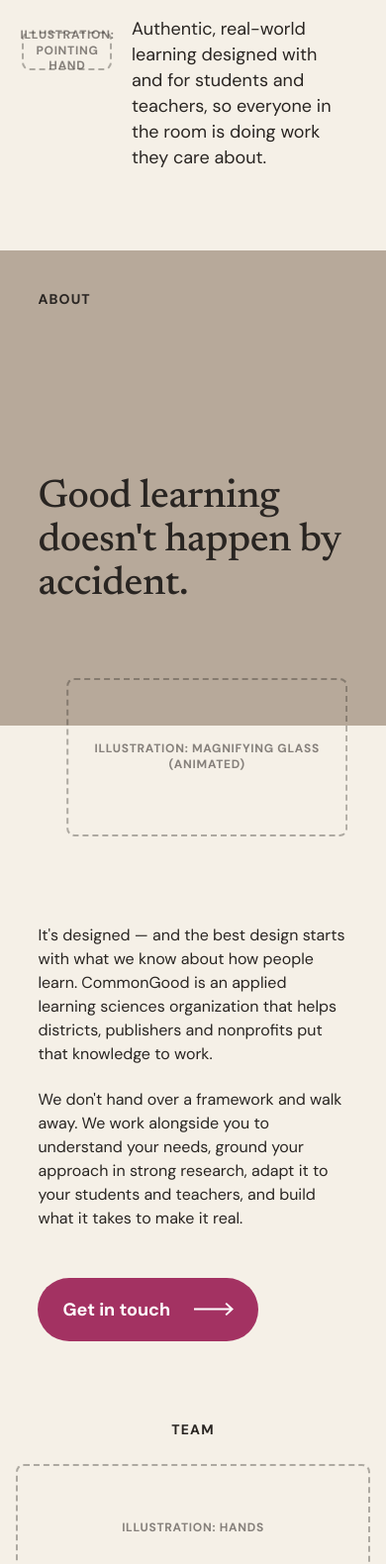
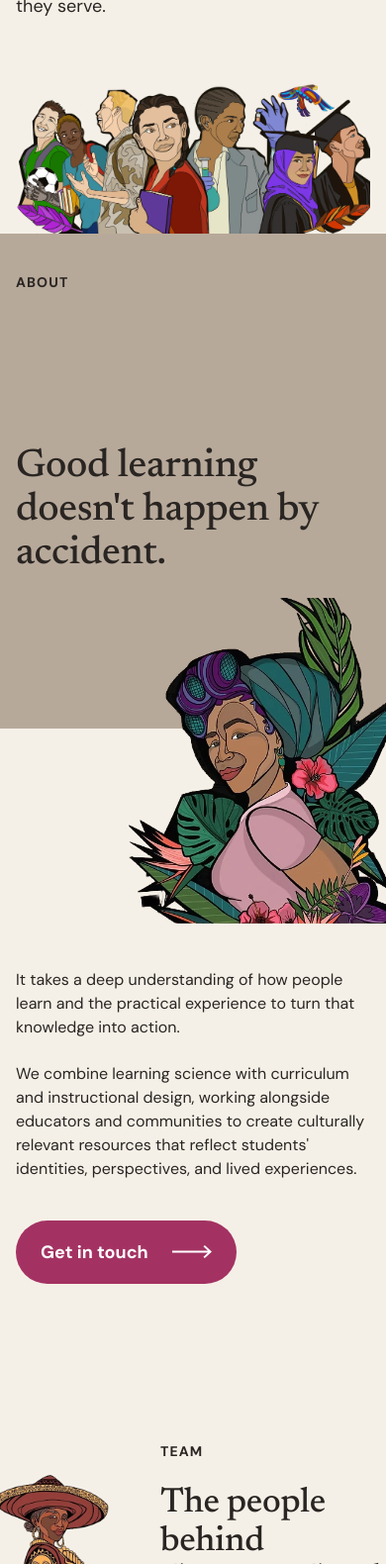
Before and after one commit to gutierrezevan1/commongood-site, a plain HTML site: page index.html in a window 390 px wide. Shown: the part 420-2000 px from the top of the page at 99% size. Drawn offline with Linux system fonts and the light colour scheme.

Commit message:
Add Sam Kirk artwork and updated copy from the revised Figma design
Hero: new intro line and the figures illustration. About: new body copy
and Reina del Barrio overlapping the panel. Team: Flor de Toloache beside
the heading. Curava heading simplified; unused illustration slots removed.

Co-Authored-By: Claude Opus 5.5 <noreply@anthropic.com>
Claude-Session: https://claude.ai/code/session_01UEAfB2MYRtELhZgYXtfvGE

```diff
--- a/css/styles.css
+++ b/css/styles.css
@@ -21,7 +21,7 @@
   --section-gap: clamp(80px, 8.33vw, 120px);
 
   /* Type scale (desktop → phone) */
-  --fs-hero: clamp(64px, 11.25vw, 162px);
+  --fs-hero: clamp(48px, 10.14vw, 146px);
   --fs-h2: clamp(40px, 5.56vw, 80px);
   --fs-h2-small: clamp(40px, 4.44vw, 64px);
   --fs-eyebrow: clamp(14px, 1.25vw, 18px);
@@ -30,6 +30,7 @@
 
 *, *::before, *::after { box-sizing: border-box; }
 html { scroll-behavior: smooth; }
+html, body { overflow-x: clip; }
 @media (prefers-reduced-motion: reduce) { html { scroll-behavior: auto; } }
 
 body {
@@ -91,22 +92,6 @@ cite { font-style: normal; }
 .arrow { width: 40px; height: 15px; transition: transform .2s ease; }
 .btn:hover .arrow { transform: translateX(4px); }
 
-/* Illustration slots. Placeholders show a dashed box until real art arrives. */
-.illo { flex: none; }
-.illo--placeholder {
-  position: relative;
-  border: 2px dashed rgba(41, 37, 34, .35);
-  border-radius: 8px;
-}
-.illo--placeholder::after {
-  content: attr(data-label);
-  position: absolute; inset: 0;
-  display: flex; align-items: center; justify-content: center; text-align: center;
-  padding: 8px;
-  font: 700 12px/1.3 var(--sans); letter-spacing: .06em; text-transform: uppercase;
-  color: rgba(41, 37, 34, .55);
-}
-
 /* ---------- nav ---------- */
 .site-header {
   position: relative; z-index: 10;
@@ -129,26 +114,25 @@ cite { font-style: normal; }
 
 /* ---------- 1. hero ---------- */
 .hero {
-  padding: clamp(120px, 13.9vw, 200px) var(--gutter) var(--section-gap);
+  padding: clamp(80px, 9.44vw, 136px) var(--gutter) 0;
 }
 .hero__title {
   font-family: var(--serif);
   font-weight: 500;
   font-size: var(--fs-hero);
-  line-height: 1;
+  line-height: 1.055;
   letter-spacing: -0.02em;
   max-width: 8.5em;
 }
-.hero__row {
-  display: flex; align-items: flex-start; justify-content: flex-end;
-  gap: clamp(16px, 5vw, 72px);
-  margin-top: clamp(32px, 5.56vw, 80px);
-}
-.hero__illo { width: clamp(91px, 19.5vw, 281px); aspect-ratio: 281 / 120; margin-right: auto; margin-left: 8%; }
 .hero__lede {
   width: min(566px, 100%);
+  margin: 40px clamp(0px, 8.2vw, 118px) 0 auto;
   font-size: clamp(18px, 1.67vw, 24px);
-  line-height: 1.17;
+  line-height: 1.33;
+}
+.hero__art {
+  display: block; width: min(920px, 100%); height: auto;
+  margin: 80px auto 0;
 }
 
 /* ---------- 2. about ---------- */
@@ -156,33 +140,39 @@ cite { font-style: normal; }
 .about__panel {
   background: var(--stone);
   width: 82%;
-  min-height: clamp(480px, 48.6vw, 700px);
-  padding: 80px var(--gutter) clamp(72px, 5.56vw, 80px);
+  min-height: 640px;
+  padding: 80px var(--gutter);
   display: flex; flex-direction: column; justify-content: space-between; gap: 48px;
 }
-.about__panel .h2 { max-width: 920px; }
-.about__illo {
-  position: absolute; right: 0;
-  top: calc(clamp(480px, 48.6vw, 700px) - clamp(120px, 13.8vw, 199px));
-  width: clamp(284px, 34.7vw, 500px); aspect-ratio: 500 / 282;
+.about__panel .h2 { max-width: 566px; }
+.about__art {
+  position: absolute; z-index: 1;
+  top: 80px; right: -15px;
+  width: min(605px, 42vw); height: auto;
 }
 .about__body {
-  margin: clamp(72px, 5.56vw, 80px) 0 0 calc(25% + 18px);
-  max-width: 684px;
+  position: relative; z-index: 2;
+  margin: 80px 0 0 calc(16.67% + 20px);
+  max-width: 566px;
   line-height: 1.4;
 }
 .about__body p + p { margin-top: 1.4em; }
-.about__body .btn { margin-top: 48px; }
+.about__body .btn { margin-top: 40px; }
 
 /* ---------- 3. team ---------- */
-.team { padding: 0 var(--edge) var(--section-gap); text-align: center; }
-.team__illo { width: clamp(280px, 31.2vw, 449px); aspect-ratio: 449 / 164; margin: 40px auto; }
-.team .h2 { max-width: 920px; margin: 0 auto; }
+.team { position: relative; padding: 40px var(--edge) var(--section-gap); }
+.team__header { position: relative; text-align: center; }
+.team__art {
+  position: absolute; left: calc(-1 * var(--edge)); top: -140px;
+  width: min(472px, 33vw); height: auto;
+}
+.team__heading { position: relative; max-width: 920px; margin: 0 auto; }
+.team__heading .h2 { margin-top: 40px; }
 .team__grid {
   display: grid; grid-template-columns: repeat(3, minmax(0, 1fr));
   gap: 72px 24px;
   margin-top: 80px;
-  text-align: left;
+  position: relative;
 }
 .person__photo {
   width: 100%; aspect-ratio: 448 / 520; object-fit: cover;
@@ -222,10 +212,7 @@ cite { font-style: normal; }
 
 /* ---------- 5. curava ---------- */
 .curava { padding: var(--section-gap) var(--gutter); }
-.curava__title { display: block; max-width: 920px; margin: 0 auto; }
-.curava__line1, .curava__line2 { display: block; }
-.curava__line2 { display: flex; align-items: center; gap: clamp(8px, 2vw, 32px); }
-.curava__illo { display: block; width: clamp(197px, 16.2vw, 233px); aspect-ratio: 233 / 85; }
+.curava__title { max-width: 920px; }
 .curava__row {
   display: grid; grid-template-columns: repeat(2, minmax(0, 1fr));
   gap: 24px; align-items: end;
@@ -256,8 +243,7 @@ cite { font-style: normal; }
   padding: 0 0 80px 40px;
   display: flex; flex-direction: column; gap: 24px;
 }
-.thinking__illo { width: clamp(180px, 16.4vw, 236px); aspect-ratio: 236 / 157; margin: 60px 0 0 calc(-40px - var(--edge)); }
-.thinking__panel .h2 { max-width: 526px; margin-top: auto; }
+.thinking__panel .h2 { max-width: 526px; margin-top: auto; padding-top: 160px; }
 .thinking__intro { font-size: clamp(16px, 1.25vw, 18px); line-height: 1.33; max-width: 526px; }
 .thinking__card {
   background: var(--ink); color: var(--paper);
@@ -299,6 +285,13 @@ cite { font-style: normal; }
    Tablet
    ========================================================= */
 @media (max-width: 1100px) {
+  .about__panel { width: 78%; min-height: 577px; padding-left: clamp(16px, 12vw, 124px); padding-right: 40px; }
+  .about__art { top: 281px; right: -9px; width: min(409px, 40vw); }
+  .about__body { margin-left: clamp(16px, 12vw, 124px); max-width: 476px; }
+  .team__header { display: grid; grid-template-columns: minmax(0, 1fr) minmax(0, 1fr); gap: 24px; text-align: left; align-items: start; }
+  .team__art { position: static; width: 100%; max-width: 376px; margin: -80px 0 0; justify-self: end; }
+  .team__heading { margin: 0; }
+  .team__heading .h2 { margin-top: 24px; }
   .team__grid { grid-template-columns: repeat(2, minmax(0, 1fr)); }
   .clients { grid-template-columns: 1fr; min-height: 0; }
   .clients__text { gap: 24px; }
@@ -312,6 +305,7 @@ cite { font-style: normal; }
    Phone
    ========================================================= */
 @media (max-width: 760px) {
+  :root { --gutter: 16px; }
   .menu-toggle { display: block; }
   .site-nav {
     position: absolute; left: 0; right: 0; top: 100%;
@@ -325,18 +319,20 @@ cite { font-style: normal; }
   .site-nav .btn { margin-top: 12px; }
   .no-js .site-nav { position: static; display: block; }
 
-  .hero { padding-top: 120px; }
-  .hero__title { line-height: 1.125; }
-  .hero__row { margin-top: 24px; }
-  .hero__illo { margin: 16px 0 0 -16px; }
-  .hero__lede { width: 253px; line-height: 1.45; }
+  .hero { padding-top: 80px; }
+  .hero__title { line-height: 1.17; }
+  .hero__lede { margin: 40px 0 0; width: 100%; line-height: 1.45; }
+  .hero__art { margin-top: 64px; }
 
-  .about__panel { width: 100%; padding-top: 40px; padding-bottom: 120px; }
-  .about__illo { right: auto; left: 50%; transform: translateX(-45%); top: calc(clamp(480px, 48.6vw, 700px) - 48px); }
-  .about__body { margin: 200px var(--gutter) 0; font-size: 16px; line-height: 1.5; }
+  .about__panel { width: 100%; min-height: 500px; padding: 40px 16px 154px; }
+  .about__art { top: 362px; right: -9px; width: 275px; }
+  .about__body { margin: 242px 16px 0; font-size: 16px; line-height: 1.5; }
 
-  .team__illo { width: 100%; margin: 24px auto; }
-  .team__grid { grid-template-columns: 1fr; gap: 48px; margin-top: 48px; padding: 0 calc(16px - var(--edge)); }
+  .team { padding-top: 80px; }
+  .team__header { grid-template-columns: 130px minmax(0, 1fr); gap: 16px; }
+  .team__art { width: 180px; max-width: none; margin: 10px 0 0 -36px; }
+  .team__heading .h2 { margin-top: 24px; font-size: min(40px, 9vw); }
+  .team__grid { grid-template-columns: 1fr; gap: 48px; margin-top: 0; padding: 0 calc(16px - var(--edge)); }
   .person__photo { aspect-ratio: 343 / 400; }
 
   .clients { padding: 40px 16px 64px; }
@@ -345,17 +341,14 @@ cite { font-style: normal; }
   .clients__logos li { height: 90px; }
   .clients__logos img { max-height: calc(var(--h, 80px) * .7); }
 
-  .curava__line2 { flex-direction: column; align-items: stretch; gap: 8px; }
-  .curava__line2 > span:last-child { text-align: right; }
-  .curava__illo { margin-left: -16px; }
   .curava__row { grid-template-columns: 1fr; gap: 40px; margin-top: 48px; }
   .curava__logo { order: -1; aspect-ratio: 343 / 200; }
   .curava__text p { font-size: 16px; }
 
   .thinking { margin: 0 0 0; padding-top: 40px; }
   .thinking::before { left: 16px; height: calc(100% - 560px); }
-  .thinking__panel { padding: 0 16px 40px 40px; }
-  .thinking__illo { margin: 24px 0 0 -40px; }
+  .thinking__panel { padding: 0 16px 40px 24px; }
+  .thinking__panel .h2 { padding-top: 96px; }
   .thinking__card { padding: 40px 16px; gap: 40px; }
 
   .site-footer__inner {
--- a/index.html
+++ b/index.html
@@ -38,12 +38,8 @@
     <!-- ============ 1. HERO ============ -->
     <section class="hero" id="top">
       <h1 class="hero__title">Learning worth leaning&nbsp;into.</h1>
-      <div class="hero__row">
-        <!-- ILLUSTRATION SLOT: pointing hand. Replace the placeholder <div> with
-             <img class="illo" src="assets/illustrations/pointing.svg" alt=""> -->
-        <div class="illo illo--placeholder hero__illo" data-label="Illustration: pointing hand" aria-hidden="true"></div>
-        <p class="hero__lede">Authentic, real-world learning designed with and for students and teachers, so everyone in the room is doing work they care about.</p>
-      </div>
+      <p class="hero__lede">We bring together research-driven scholarship and hands-on expertise to design meaningful learning experiences that reflect the students and communities they serve.</p>
+      <img class="hero__art" src="assets/illustrations/figures.webp" alt="Illustration by Sam Kirk of seven young people of different backgrounds: students with books and backpacks, a scientist, and two graduates in caps and gowns." width="920" height="394">
     </section>
 
     <!-- ============ 2. ABOUT ============ -->
@@ -52,21 +48,23 @@
         <p class="eyebrow">About</p>
         <h2 class="h2" id="about-title">Good learning doesn't happen by accident.</h2>
       </div>
-      <!-- ILLUSTRATION SLOT: magnifying glass (the animated one). See README → "Animated illustration". -->
-      <div class="illo illo--placeholder about__illo" data-label="Illustration: magnifying glass (animated)" aria-hidden="true"></div>
+      <img class="about__art" src="assets/illustrations/reina-del-barrio.webp" alt="" width="605" height="749" loading="lazy">
       <div class="about__body">
-        <p>It's designed — and the best design starts with what we know about how people learn. CommonGood is an applied learning sciences organization that helps districts, publishers and nonprofits put that knowledge to work.</p>
-        <p>We don't hand over a framework and walk away. We work alongside you to understand your needs, ground your approach in strong research, adapt it to your students and teachers, and build what it takes to make it real.</p>
+        <p>It takes a deep understanding of how people learn and the practical experience to turn that knowledge into action.</p>
+        <p>We combine learning science with curriculum and instructional design, working alongside educators and communities to create culturally relevant resources that reflect students' identities, perspectives, and lived experiences.</p>
         <a class="btn" href="#contact">Get in touch <svg class="arrow" width="41" height="15" viewBox="0 0 41 15" aria-hidden="true"><path d="M0 7.5h39M33 1.5l6.5 6-6.5 6"/></svg></a>
       </div>
     </section>
 
     <!-- ============ 3. TEAM ============ -->
     <section class="team" id="team" aria-labelledby="team-title">
-      <p class="eyebrow">Team</p>
-      <!-- ILLUSTRATION SLOT: hands reaching / handshake -->
-      <div class="illo illo--placeholder team__illo" data-label="Illustration: hands" aria-hidden="true"></div>
-      <h2 class="h2" id="team-title">The people behind<br>CommonGood</h2>
+      <div class="team__header">
+        <img class="team__art" src="assets/illustrations/flor-de-toloache.webp" alt="" width="472" height="590" loading="lazy">
+        <div class="team__heading">
+          <p class="eyebrow">Team</p>
+          <h2 class="h2" id="team-title">The people behind<br>CommonGood</h2>
+        </div>
+      </div>
 
       <ul class="team__grid">
         <li class="person">
@@ -124,14 +122,7 @@
 
     <!-- ============ 5. CURAVA ============ -->
     <section class="curava" id="curava" aria-labelledby="curava-title">
-      <h2 class="h2 curava__title" id="curava-title">
-        <span class="curava__line1">Our approach, at</span>
-        <span class="curava__line2">
-          <!-- ILLUSTRATION SLOT: hand with puzzle piece / orb -->
-          <span class="illo illo--placeholder curava__illo" data-label="Illustration" aria-hidden="true"></span>
-          <span>district scale.</span>
-        </span>
-      </h2>
+      <h2 class="h2 curava__title" id="curava-title">Our approach,<br>at district scale.</h2>
       <div class="curava__row">
         <div class="curava__text">
           <p>With iCivics, we created Curava to bring co-designed, community-reflective social studies curriculum to entire districts, with the platform and support to keep it alive in every classroom.</p>
@@ -148,8 +139,6 @@
     <section class="thinking" id="thinking" aria-labelledby="thinking-title">
       <div class="thinking__panel">
         <p class="eyebrow">Latest thinking</p>
-        <!-- ILLUSTRATION SLOT: writing hand -->
-        <div class="illo illo--placeholder thinking__illo" data-label="Illustration: writing hand" aria-hidden="true"></div>
         <h2 class="h2" id="thinking-title">Notes from the work</h2>
         <p class="thinking__intro">We write about learning science, curriculum design and what we're seeing in classrooms. The newest piece is below; everything else lives on our Substack.</p>
       </div>
```
Also changed, not shown: assets/illustrations/figures.webp (added), assets/illustrations/flor-de-toloache.webp (added), assets/illustrations/reina-del-barrio.webp (added), 1 other file.
